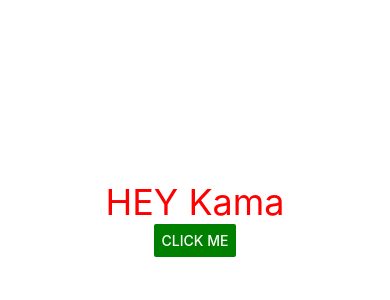
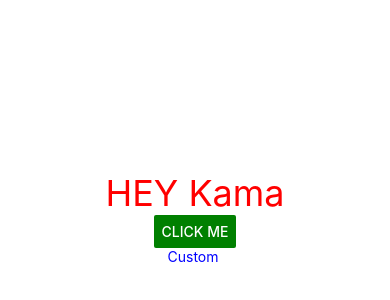
Before and after one commit to taxman206/Todolist, a React Native app: screen / in a window 390 px wide. Shown: the part 204-504 px from the top of the page. Built offline with nearby package versions, Linux system fonts and the light colour scheme.

Commit message:
new component added with textbox js and import to app.js

```diff
--- a/App.js
+++ b/App.js
@@ -1,6 +1,8 @@
 import { StatusBar } from 'expo-status-bar';
 import React from 'react';
 import { StyleSheet, Text, View , Button} from 'react-native';
+//importing custom
+import {Textbox} from './components/Textbox';
 
 export default function App() {
   return (
@@ -8,6 +10,7 @@ export default function App() {
       <Text style={styles.greeting}>HEY Kama</Text>
       <Button title="click me" color="green"/>
       <StatusBar style="auto" />
+      <Textbox color="blue" size="24" text="Custom "/>
     </View>
   );
 }
--- /dev/null
+++ b/components/Textbox.js
@@ -0,0 +1,10 @@
+import {View, Text} from 'react-native';
+import React from 'react'
+
+export const Textbox = (props) =>{
+	return (
+	<View>
+		<Text style ={{color:props.color, fontSize: props.size}}>{props.text}</Text>
+	</View>
+	)
+}
```
